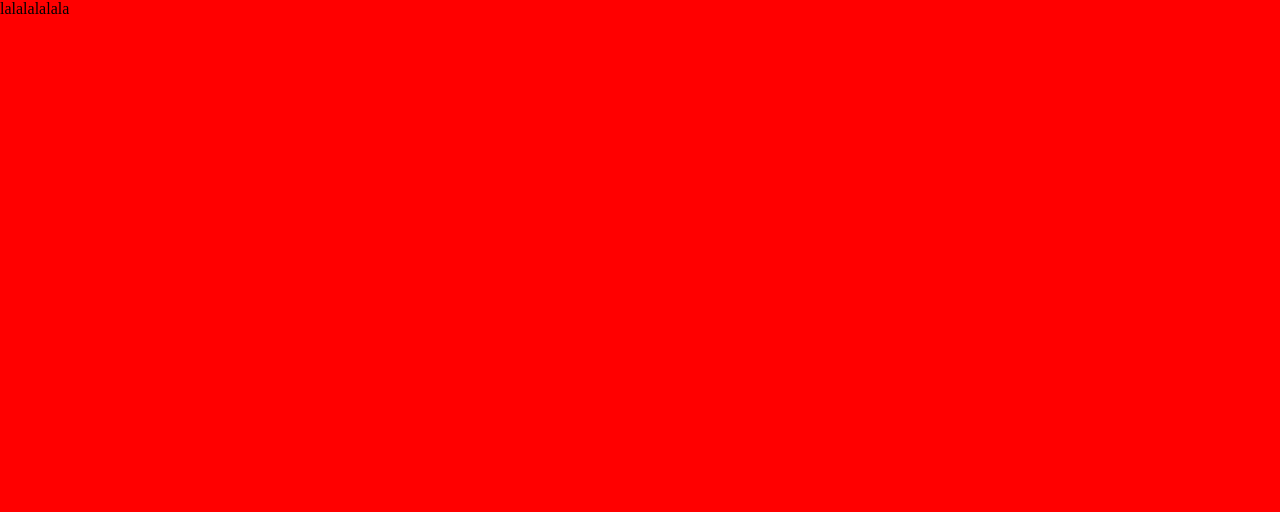
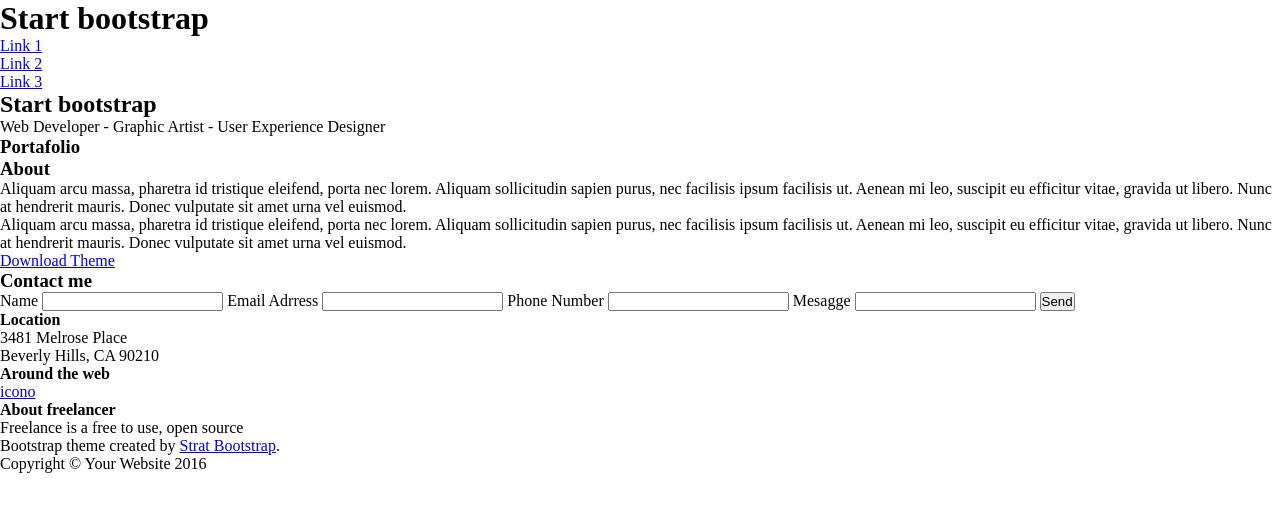
Before and after one commit to aaliaga01/freelancer-laboratoria, a plain HTML site: page index.html in a window 1280 px wide. Drawn offline with Linux system fonts and the light colour scheme.

Commit message:
estructura base html

```diff
--- a/css/main.css
+++ b/css/main.css
@@ -1,7 +1,3 @@
 /*
  * Estilos de tu proyecto
  */
-
- body{
- 	background-color: red;
- }
--- a/index.html
+++ b/index.html
@@ -11,7 +11,69 @@
 </head>
 <body>
 	<!-- Escribe tu código aquí -->
-<p>lalalalalala</p>
+	<!-- comienza HEADER -->
+	<header>
+		<h1>Start bootstrap</h1>
+		<nav>
+			<ul>
+				<li><a href="#">Link 1</a></li>
+				<li><a href="#">Link 2</a></li>
+				<li><a href="#">Link 3</a></li>
+			</ul>
+		</nav>
+	</header>
+
+	<!-- comienza SECTION -->
+	<section id="home">
+		<h2>Start bootstrap</h2>
+		<p>Web Developer - Graphic Artist - User Experience Designer</p>
+	</section>
+
+	<section id="portafolio">
+		<h3>Portafolio</h3>
+	</section>
+
+	<section id="about">
+		<h3>About</h3>
+		<p>Aliquam arcu massa, pharetra id tristique eleifend, porta nec lorem. Aliquam sollicitudin sapien purus, nec facilisis ipsum facilisis ut. Aenean mi leo, suscipit eu efficitur vitae, gravida ut libero. Nunc at hendrerit mauris. Donec vulputate sit amet urna vel euismod.</p>
+		<p>Aliquam arcu massa, pharetra id tristique eleifend, porta nec lorem. Aliquam sollicitudin sapien purus, nec facilisis ipsum facilisis ut. Aenean mi leo, suscipit eu efficitur vitae, gravida ut libero. Nunc at hendrerit mauris. Donec vulputate sit amet urna vel euismod.</p>
+		<a href="#">Download Theme</a>
+	</section>
+
+	<section id="contact">
+		<h3>Contact me</h3>
+		<form>
+			<label>Name</label>
+			<input type="text" name="">
+
+			<label>Email Adrress</label>
+			<input type="email" name="">
+
+			<label>Phone Number</label>
+			<input type="cell" name="">
+
+			<label>Mesagge</label>
+			<input type="textarea" name="">
+
+			<button type="submit">Send</button>
+
+		</form>
+	</section>
+
+	<!-- comienza FOOTER -->
+	<footer>
+		<h4>Location</h4>
+		<p>3481 Melrose Place</p>
+		<p>Beverly Hills, CA 90210</p>
+
+		<h4>Around the web</h4>
+		<a href="#">icono</a>
+
+		<h4>About freelancer</h4>
+		<p>Freelance is a free to use, open source</p>
+		<p>Bootstrap theme created by <a href="#">Strat Bootstrap</a>.</p>
+	</footer>
+	<p>Copyright &copy; Your Website 2016</p>
 	<!-- Enlaza aquí tu archivo JS -->
 	<script type="text/javascript" src="js/app.js"></script>
 </body>
--- a/js/app.js
+++ b/js/app.js
@@ -1,5 +1,3 @@
 /*
  * Archivo principal de JS
  */
-
- alert("probando contenido");
```
